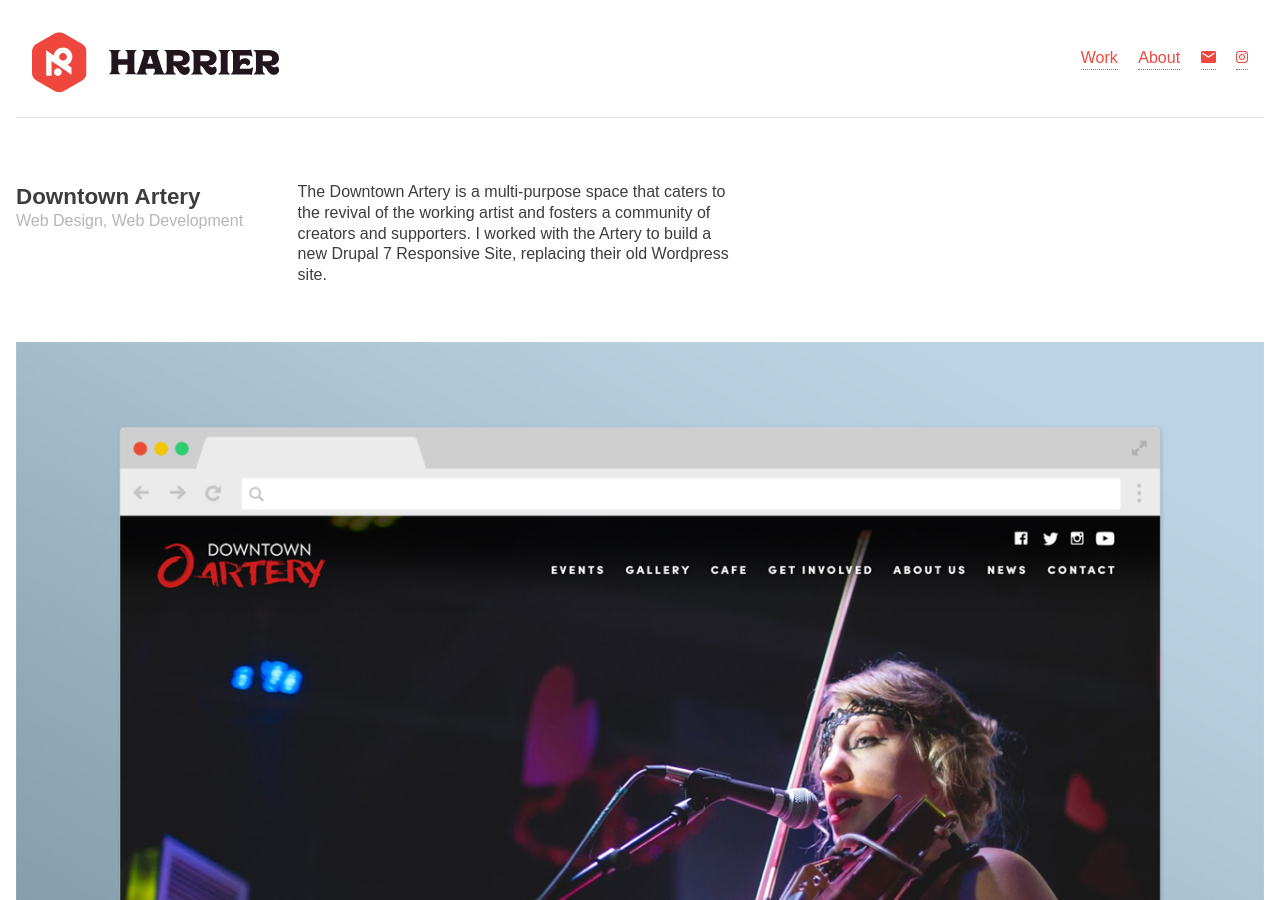
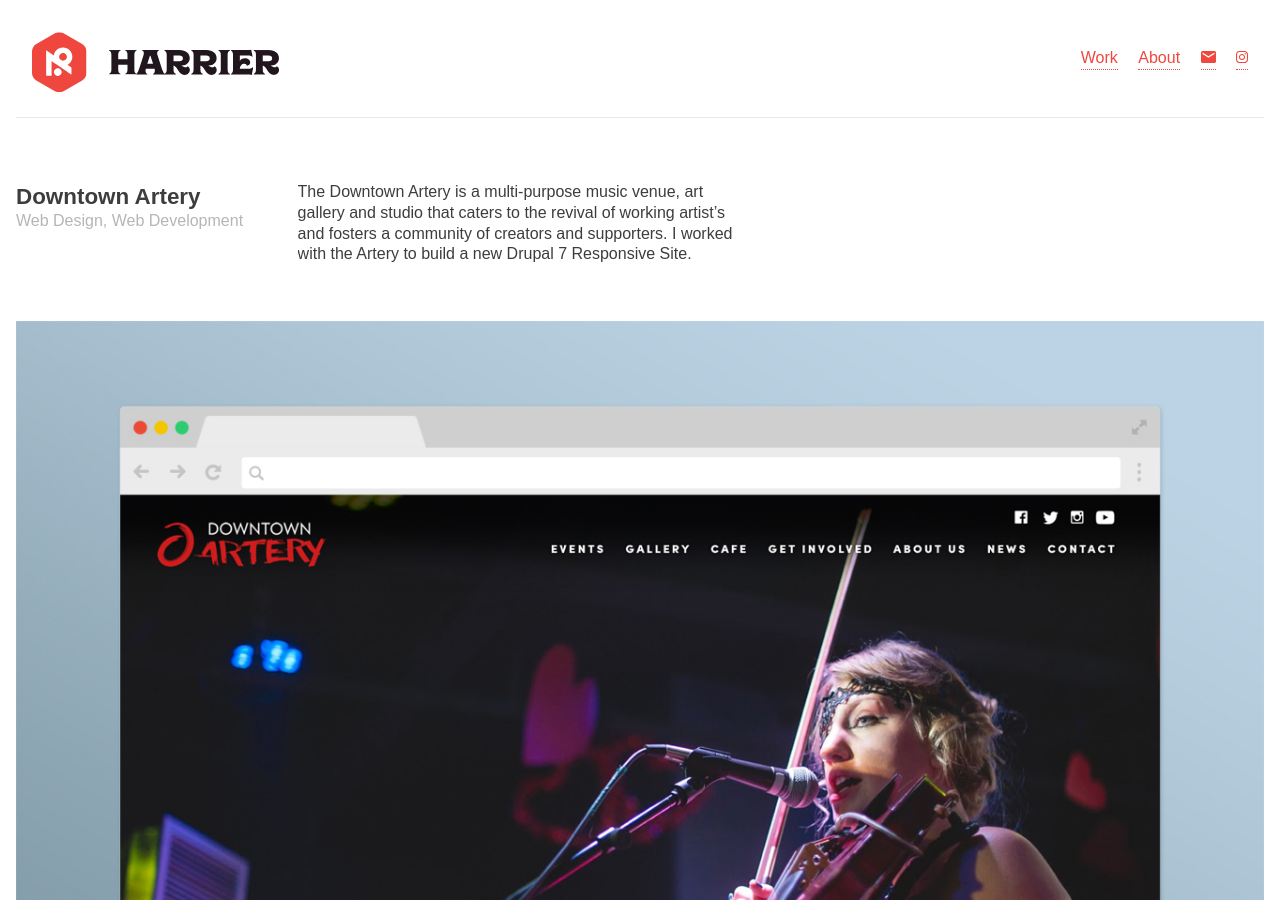
Before and after one commit to michaeldmcqueen/harrier, a Jekyll site: the page built from _work/artery.md, in a window 1280 px wide and 900 px high. Built offline with Jekyll 4.4.1, drawn with Linux system fonts in a browser that asks for light colours.

Commit message:
Updated '_work/artery.md' via CloudCannon

```diff
--- a/_work/artery.md
+++ b/_work/artery.md
@@ -9,4 +9,4 @@
 ---
 
 
-The Downtown Artery is a multi-purpose space that caters to the revival of the working artist and fosters a community of creators and supporters. I worked with the Artery to build a new Drupal 7 Responsive Site, replacing their old Wordpress site.
+The Downtown Artery is a multi-purpose music venue, art gallery and studio that caters to the revival of working artist's and fosters a community of creators and supporters. I worked with the Artery to build a new Drupal 7 Responsive Site.
```
